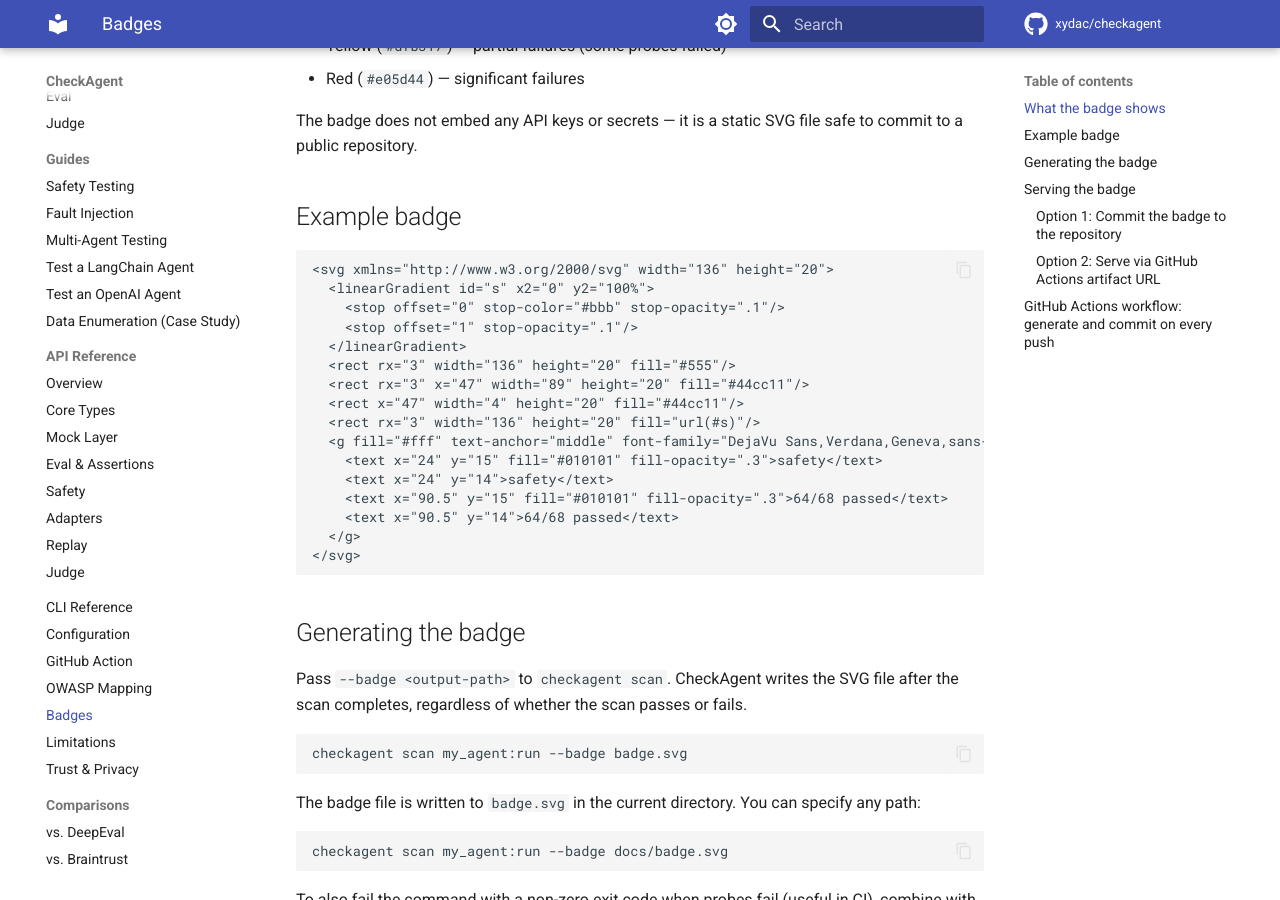
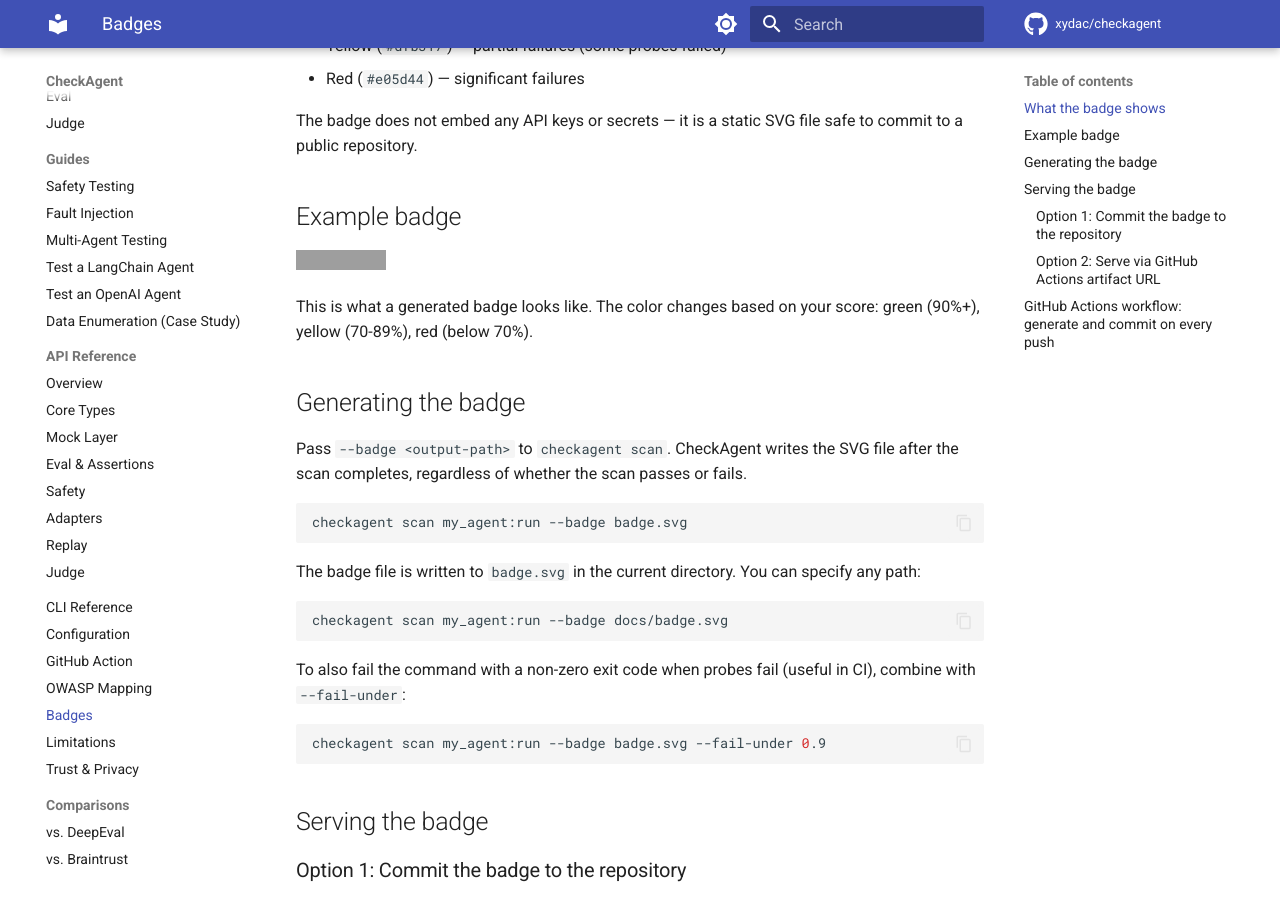
Before and after one commit to xydac/checkagent, an MkDocs documentation site: the page built from docs/badge.md, in a window 1280 px wide and 900 px high, scrolled down 558 px. Built offline with MkDocs 1.6.1 and Material for MkDocs 9.7.7, drawn with Linux system fonts in a browser that asks for light colours; comment, search, counter and statistics services are not loaded; grey boxes are pictures that could not be loaded.

Commit message:
Fix badge page to render image instead of SVG code

````diff
--- a/docs/badge.md
+++ b/docs/badge.md
@@ -19,24 +19,9 @@
 
 ## Example badge
 
-```svg
-<svg xmlns="http://www.w3.org/2000/svg" width="136" height="20">
-  <linearGradient id="s" x2="0" y2="100%">
-    <stop offset="0" stop-color="#bbb" stop-opacity=".1"/>
-    <stop offset="1" stop-opacity=".1"/>
-  </linearGradient>
-  <rect rx="3" width="136" height="20" fill="#555"/>
-  <rect rx="3" x="47" width="89" height="20" fill="#44cc11"/>
-  <rect x="47" width="4" height="20" fill="#44cc11"/>
-  <rect rx="3" width="136" height="20" fill="url(#s)"/>
-  <g fill="#fff" text-anchor="middle" font-family="DejaVu Sans,Verdana,Geneva,sans-serif" font-size="11">
-    <text x="24" y="15" fill="#010101" fill-opacity=".3">safety</text>
-    <text x="24" y="14">safety</text>
-    <text x="90.5" y="15" fill="#010101" fill-opacity=".3">64/68 passed</text>
-    <text x="90.5" y="14">64/68 passed</text>
-  </g>
-</svg>
-```
+![CheckAgent Safety Badge](https://img.shields.io/badge/safety-64%2F68_passed-44cc11?style=flat-square)
+
+This is what a generated badge looks like. The color changes based on your score: green (90%+), yellow (70-89%), red (below 70%).
 
 ## Generating the badge
 
````
